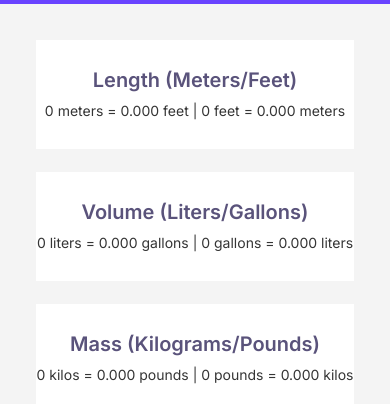
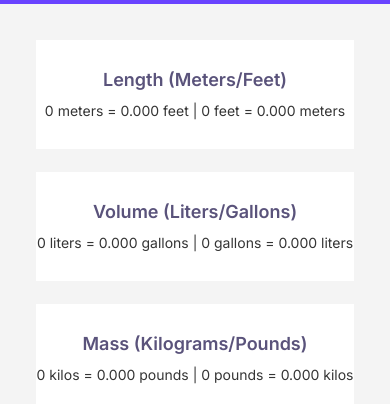
Before and after one commit to artwired/unit-converter, a plain HTML site: page index.html in a window 390 px wide. Shown: the part 282-686 px from the top of the page. Drawn offline with Linux system fonts and the light colour scheme.

Commit message:
Adjusted heading size for mobile
added @media to adjust heading size for mobile screens.

```diff
--- a/style.css
+++ b/style.css
@@ -115,3 +115,8 @@ input:focus {
   font-weight: 400;
   padding-top: 12px;
 }
+@media (max-width: 600px) {
+  #conversions-section h3 {
+    font-size: 18px;
+  }
+}
```
